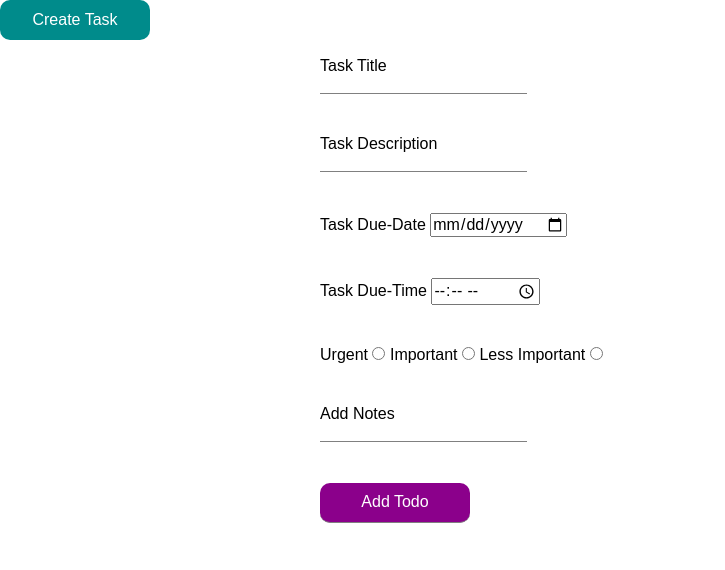
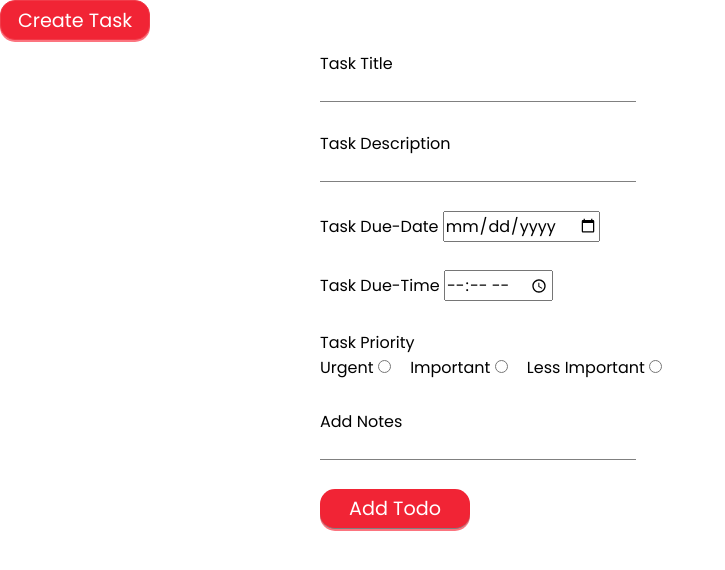
Before and after one commit to mikenath223/Project-Todo-List, a website built with webpack: page dist/index.html in a window 1280 px wide. Shown: the whole page, without its empty margins (0-725 px from the left). Built offline with Linux system fonts and the light colour scheme.

Commit message:
[Feature] Add js for element styling

```diff
--- /dev/null
+++ b/src/animate-dom.js
@@ -0,0 +1,11 @@
+const createButGradient = () => {
+  const btn = document.querySelector('.mouse-cursor-gradient');
+  btn.onmousemove = (e) => {
+    const x = e.pageX - btn.offsetLeft - btn.offsetParent.offsetLeft;
+    const y = e.pageY - btn.offsetTop - btn.offsetParent.offsetTop;
+    btn.style.setProperty('left', `${x}px`);
+    btn.style.setProperty('right', `${y}px`);
+  };
+};
+
+export default createButGradient;
--- a/src/index.js
+++ b/src/index.js
@@ -1,2 +1,5 @@
 import './style.css';
 import './Normalize.css';
+import createButGradient from './animate-dom';
+
+createButGradient();
--- a/src/style.css
+++ b/src/style.css
@@ -1,24 +1,60 @@
+@import url('https://fonts.googleapis.com/css?family=Poppins&display=swap');
+
+
 body {
   min-height: 100vh;
+  font-family: 'Poppins', sans-serif;
+}
+
+.mouse-cursor-gradient span {
+  position: relative;
+}
+
+.mouse-cursor-gradient::before {
+  --size: 0;
+  content: '';
+  position: absolute;
+  width: var(--size);
+  height: var(--size);
+  background: radial-gradient(circle closest-side, rgb(199, 139, 235), transparent);
+  transform: translate(-50%, -50%);
+  transition: width 0.2s ease, height 0.3s ease;
+}
+
+.mouse-cursor-gradient:hover::before {
+  --size: 200px;
 }
 
 .todo-create {
   width: 100%;
 }
 
-.add-task {
-  color: #fff;
-  background-color: darkcyan;
-}
-
-button, input[type="submit"] {
+.mouse-cursor-gradient,
+ input[type="submit"] {
+  position: relative;
   outline: none;
   border: none;
   width: 150px;
   height: 40px;
-  border-radius: 10px;
+  border-radius: 15px;
+  font-size: 1.2em;
   color: #fff;
-  background-color: darkmagenta;
+  border: 1px solid rgb(241, 57, 72);
+  box-shadow: 0 2px 0 0 rgba(252, 87, 101, 0.829);
+  background-color: rgb(241, 36, 53);
+  cursor: pointer;
+  color: #fff;
+  overflow: hidden;
+}
+
+.mouse-cursor-gradient:hover,
+ input[type="submit"]:hover {
+  box-shadow: none;
+  border: 2px solid rgb(241, 57, 72);
+}
+
+.radio {
+  margin-right: 15px;
 }
 
 form {
```
Also changed, not shown: dist/bundle.js, dist/index.html.
